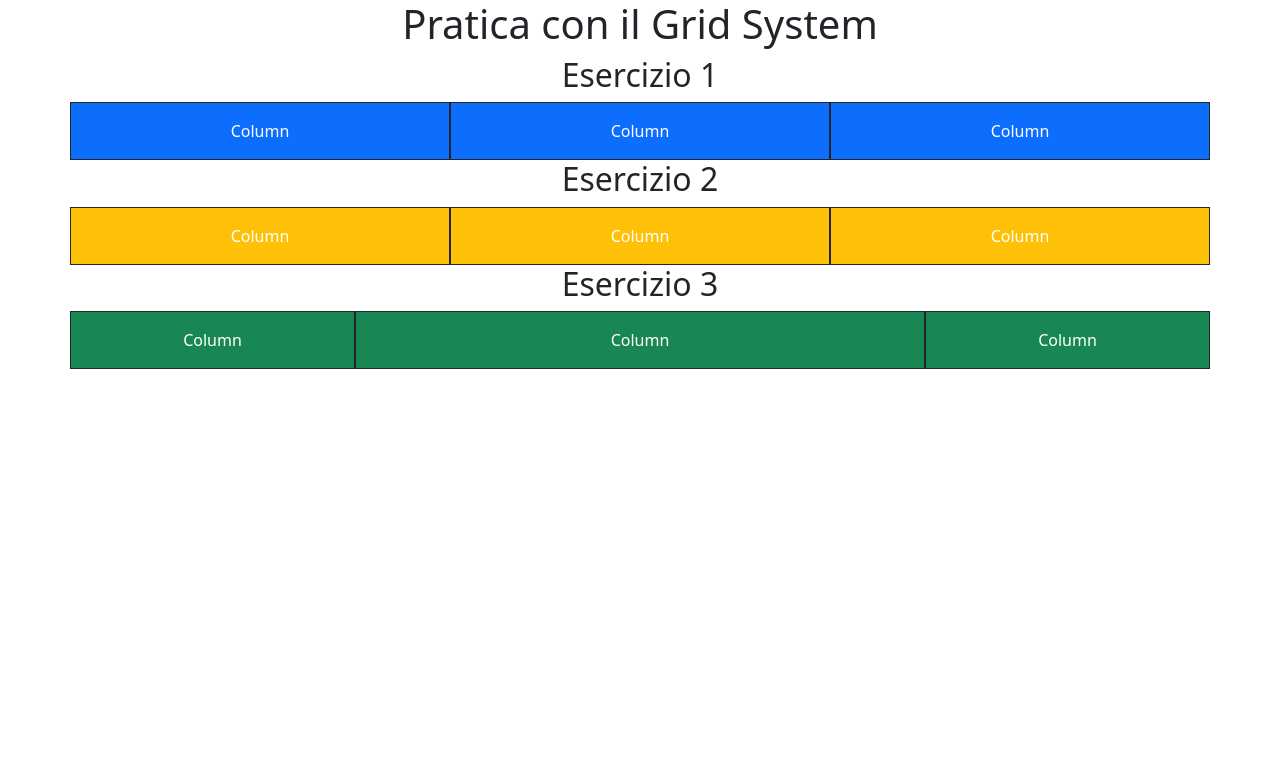
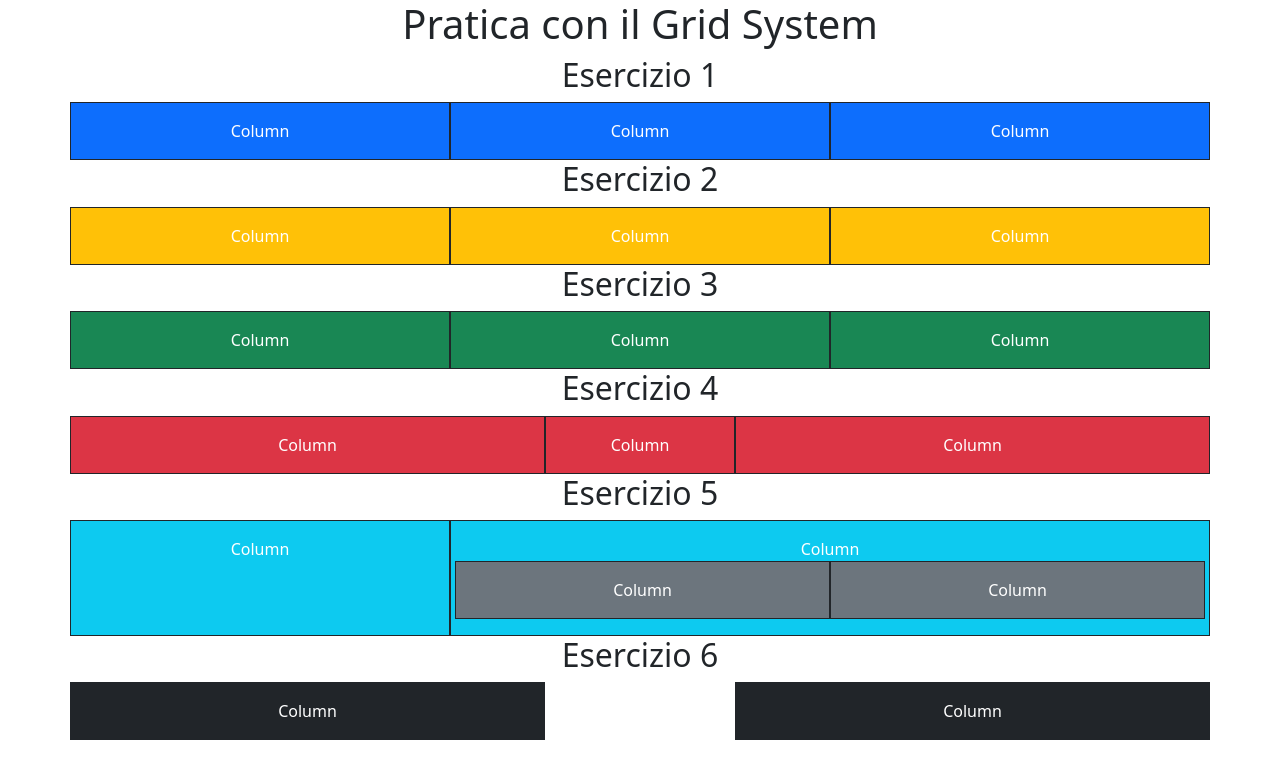
Before and after one commit to Vallerga/U2-W2-D1, a plain HTML site: page index.html in a window 1280 px wide. Drawn offline with nearby package versions, Linux system fonts and the light colour scheme.

Commit message:
exercise done

```diff
--- a/index.html
+++ b/index.html
@@ -1,38 +1,80 @@
-<!doctype html>
+<!DOCTYPE html>
 <html lang="en">
   <head>
-    <meta charset="utf-8">
-    <meta name="viewport" content="width=device-width, initial-scale=1">
+    <meta charset="utf-8" />
+    <meta name="viewport" content="width=device-width, initial-scale=1" />
     <title>Bootstrap demo</title>
-    <link href="https://cdn.jsdelivr.net/npm/bootstrap@5.3.0-alpha1/dist/css/bootstrap.min.css" rel="stylesheet" integrity="sha384-GLhlTQ8iRABdZLl6O3oVMWSktQOp6b7In1Zl3/Jr59b6EGGoI1aFkw7cmDA6j6gD" crossorigin="anonymous">
+    <link
+      href="https://cdn.jsdelivr.net/npm/bootstrap@5.3.0-alpha1/dist/css/bootstrap.min.css"
+      rel="stylesheet"
+      integrity="sha384-GLhlTQ8iRABdZLl6O3oVMWSktQOp6b7In1Zl3/Jr59b6EGGoI1aFkw7cmDA6j6gD"
+      crossorigin="anonymous"
+    />
   </head>
   <body>
     <h1 class="text-center">Pratica con il Grid System</h1>
     <h2 class="text-center">Esercizio 1</h2>
     <div class="container text-center">
-        <div class="row">
-            <div class="row-text-center col-md bg-primary p-3 text-white border border-1 border-dark"> Column</div>
-            <div class="row-text-center col-md bg-primary p-3 text-center text-white border border-1 border-dark"> Column</div>
-            <div class="row-text-center col-md bg-primary p-3 text-center text-white border border-1 border-dark"> Column</div>
+      <div class="row">
+        <div class="row-text-center col-md bg-primary p-3 text-white border border-1 border-dark">Column</div>
+        <div class="row-text-center col-md bg-primary p-3 text-center text-white border border-1 border-dark">
+          Column
         </div>
+        <div class="row-text-center col-md bg-primary p-3 text-center text-white border border-1 border-dark">
+          Column
+        </div>
+      </div>
     </div>
     <h2 class="text-center">Esercizio 2</h2>
     <div class="container text-center">
-        <div class="row">
-            <div class="row-text-center col-lg text-bg-warning p-3 p-3 text-white border border-1 border-dark"> Column</div>
-            <div class="row-text-center col-lg text-bg-warning p-3 p-3 text-white border border-1 border-dark"> Column</div>
-            <div class="row-text-center col-lg text-bg-warning p-3 p-3 text-white border border-1 border-dark"> Column</div>
-        </div>
+      <div class="row">
+        <div class="row-text-center col-lg text-bg-warning p-3 p-3 text-white border border-1 border-dark">Column</div>
+        <div class="row-text-center col-lg text-bg-warning p-3 p-3 text-white border border-1 border-dark">Column</div>
+        <div class="row-text-center col-lg text-bg-warning p-3 p-3 text-white border border-1 border-dark">Column</div>
+      </div>
     </div>
     <h2 class="text-center">Esercizio 3</h2>
     <div class="container text-center">
-        <div class="row">
-            <div class="col col-3 text-center text-bg-success p-3 text-white border border-1 border-dark"> Column</div>
-            <div class="col col-6 text-center text-bg-success p-3 text-white border border-1 border-dark"> Column</div>
-            <div class="col col-3 text-center text-bg-success p-3 text-white border border-1 border-dark"> Column</div>
+      <div class="row">
+        <div class="row-text-center col-lg text-bg-success p-3 text-white border border-1 border-dark">Column</div>
+        <div class="row-text-center col-lg text-bg-success p-3 text-white border border-1 border-dark">Column</div>
+        <div class="row-text-center col-lg text-bg-success p-3 text-white border border-1 border-dark">Column</div>
+      </div>
+    </div>
+    <h2 class="text-center">Esercizio 4</h2>
+    <div class="container text-center">
+      <div class="row">
+        <div class="col col-5 text-center text-bg-danger p-3 text-white border border-1 border-dark">Column</div>
+        <div class="col col-2 text-center text-bg-danger p-3 text-white border border-1 border-dark">Column</div>
+        <div class="col col-5 text-center text-bg-danger p-3 text-white border border-1 border-dark">Column</div>
+      </div>
+    </div>
+    <h2 class="text-center">Esercizio 5</h2>
+    <div class="container text-center">
+      <div class="row">
+        <div class="col col-4 text-center text-bg-info p-3 text-white border border-1 border-dark">Column</div>
+        <div class="col col-8 text-center text-bg-info p-3 text-white border border-1 border-dark">
+          Column
+          <div class="row">
+            <div class="col col-6 text-center text-bg-secondary p-3 text-white border border-1 border-dark">Column</div>
+            <div class="col col-6 text-center text-bg-secondary p-3 text-white border border-1 border-dark">Column</div>
+          </div>
         </div>
+      </div>
+    </div>
+    <h2 class="text-center">Esercizio 6</h2>
+    <div class="container text-center">
+      <div class="row">
+        <div class="col col-5 text-center text-bg-dark p-3 text-white border border-1 border-dark">Column</div>
+        <div class="col col-2 text-center text-bg-dark p-3 invisible text-white border border-1 border-dark">Column</div>
+        <div class="col col-5 text-center text-bg-dark p-3 text-white border border-1 border-dark">Column</div>
+      </div>
     </div>
 
-    <script src="https://cdn.jsdelivr.net/npm/bootstrap@5.3.0-alpha1/dist/js/bootstrap.bundle.min.js" integrity="sha384-w76AqPfDkMBDXo30jS1Sgez6pr3x5MlQ1ZAGC+nuZB+EYdgRZgiwxhTBTkF7CXvN" crossorigin="anonymous"></script>
+    <script
+      src="https://cdn.jsdelivr.net/npm/bootstrap@5.3.0-alpha1/dist/js/bootstrap.bundle.min.js"
+      integrity="sha384-w76AqPfDkMBDXo30jS1Sgez6pr3x5MlQ1ZAGC+nuZB+EYdgRZgiwxhTBTkF7CXvN"
+      crossorigin="anonymous"
+    ></script>
   </body>
 </html>
```
